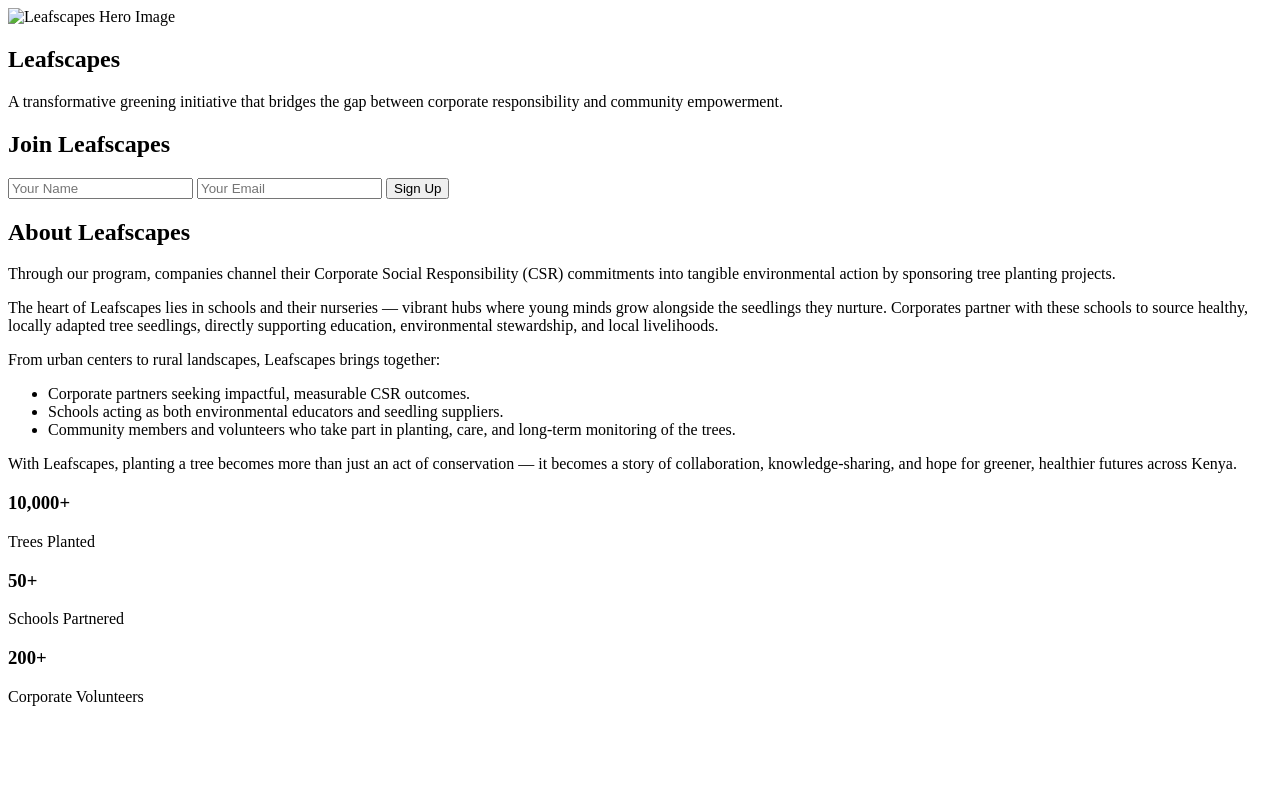
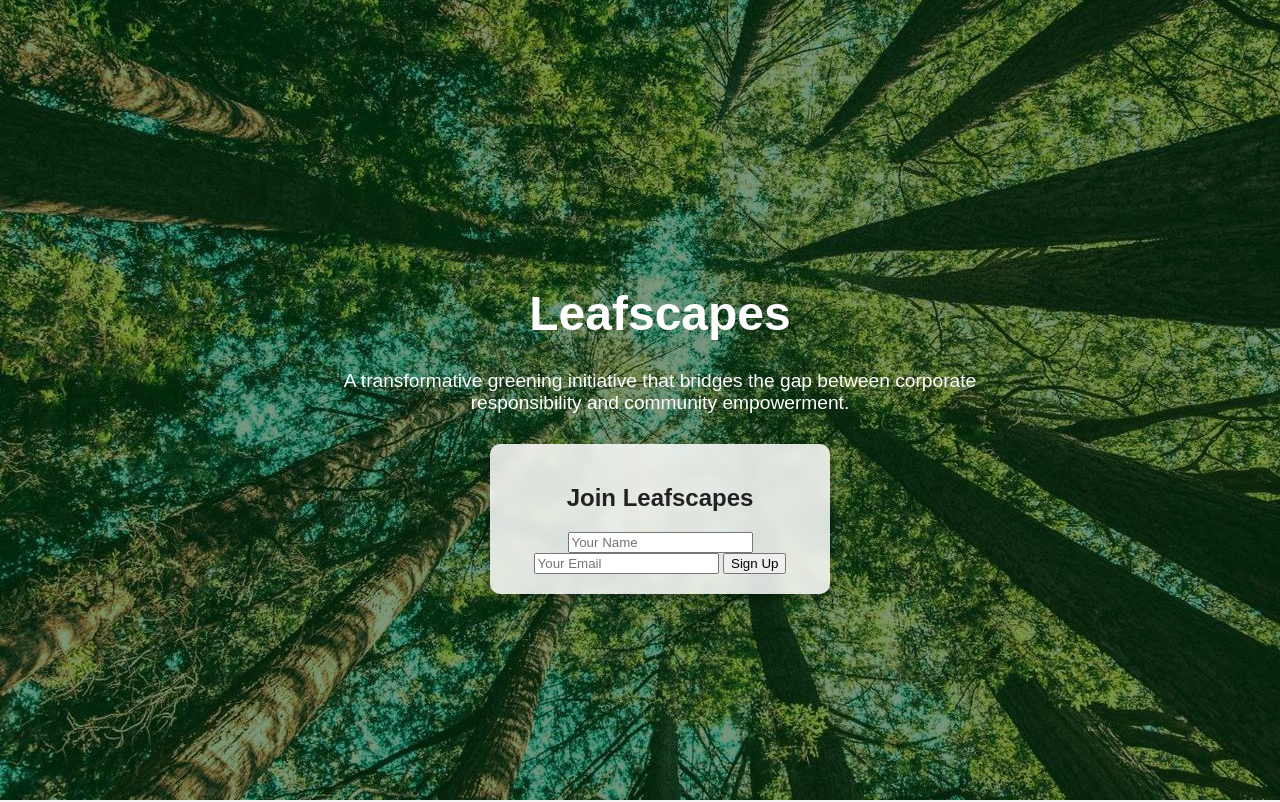
Before and after one commit to serawangari/ecoraise-site, a plain HTML site: page index.html in a window 1280 px wide. Shown: the top 802 px of the page. Drawn offline with Linux system fonts and the light colour scheme.

Commit message:
Update index.html

```diff
--- a/index.html
+++ b/index.html
@@ -4,14 +4,15 @@
     <meta charset="UTF-8">
     <meta name="viewport" content="width=device-width, initial-scale=1.0">
     <title>Leafscapes</title>
-    <link rel="stylesheet" href="assets/css/style.css">
-
+    <!-- Fixed CSS path -->
+    <link rel="stylesheet" href="assets/css/styles.css">
 </head>
 <body>
 
     <!-- HERO SECTION -->
     <section class="hero">
-        <img src="images/hero.jpg" alt="Leafscapes Hero Image" class="hero-img">
+        <!-- Fixed image path + filename -->
+        <img src="assets/img/casey-horner-4rDCa5hBlCs-unsplash.jpg" alt="Leafscapes Hero Image" class="hero-img">
         <div class="hero-overlay">
             <h1 class="hero-title">Leafscapes</h1>
             <p class="hero-subtitle">
```
